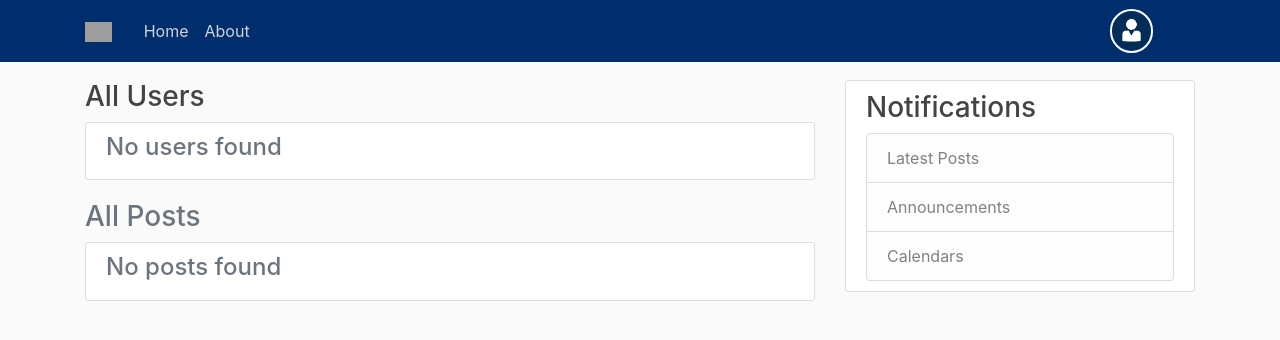
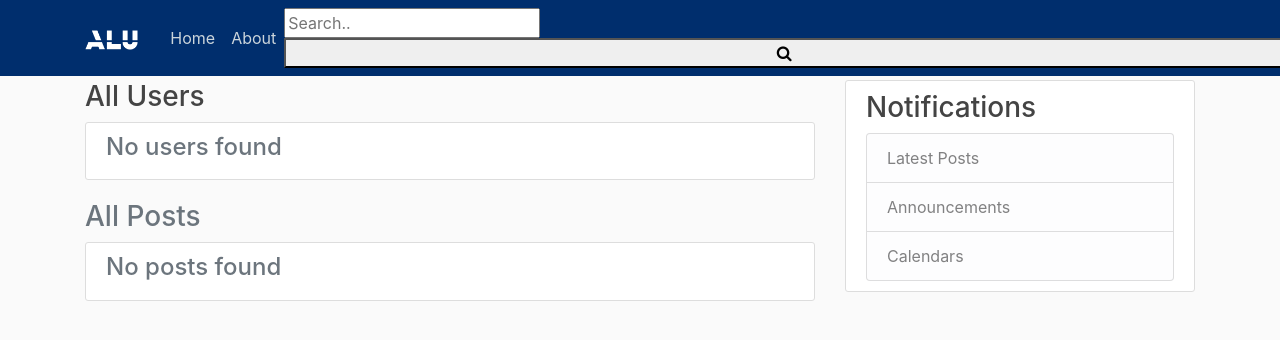
Before and after one commit to ahmedmeshref/ALU_Blog, a Flask app: page /search/1 in a window 1280 px wide. Shown: the top 340 px of the page. Run offline with Flask 2, Linux system fonts and the light colour scheme; the visitor is signed in with stand-in values (Sample User, id 1); data comes from the database, SQL or seed files in the repository; data that the repository does not hold is empty; some libraries are stand-ins or nearby versions; grey boxes are pictures that could not be loaded.

Commit message:
Add search_bar

```diff
--- a/blog/main/routes.py
+++ b/blog/main/routes.py
@@ -21,21 +21,23 @@ def home():
     # get the current page, and put a default value of 1
     current_page = request.args.get('current_page', 1, type=int)
     posts = Post.query.order_by(desc(Post.date)).paginate(page=current_page, per_page=6)
-    if search_form.search.data:
-        return redirect(url_for('main.search', search_text=search_form.search.data))
     return render_template("home.html", posts=posts, now=datetime.now().strftime("%Y-%m-%d %H:%M:%S"),
                            datetime=datetime, current_user=current_user, search_form=search_form)
 
 
 @main.route("/about")
 def about():
-    return render_template("about.html", title='about')
+    search_form = SearchForm()
+    if search_form.search.data:
+        return redirect(url_for('main.search', search_text=search_form.search.data))
+    return render_template("about.html", title='about', search_form=search_form)
 
 
 @main.route('/search/<search_text>', methods=['GET', 'POST'])
 def search(search_text):
+    search_form = SearchForm()
     users = User.query.filter(User.username.ilike(f"%{search_text}%")).all()
     posts = Post.query.filter(Post.title.ilike(f"%{search_text}%")).all()
     return render_template("search_results.html", users=users, posts=posts,
                            now=datetime.now().strftime("%Y-%m-%d %H:%M:%S"),
-                           datetime=datetime, current_user=current_user)
+                           datetime=datetime, current_user=current_user, search_form=search_form)
--- /dev/null
+++ b/blog/static/main_style.css
@@ -0,0 +1,86 @@
+body {
+  background: #fafafa;
+  color: #333333;
+  margin-top: 5rem;
+}
+
+h1, h2, h3, h4, h5, h6 {
+  color: #444444;
+}
+
+.bg-steel {
+  background-color: #ffffff;
+}
+
+.site-header .navbar-nav .nav-link {
+  color: #cbd5db;
+}
+
+.site-header .navbar-nav .nav-link:hover {
+  color: #ffffff;
+}
+
+.site-header .navbar-nav .nav-link.active {
+  font-weight: 500;
+}
+
+.content-section {
+  background: #ffffff;
+  padding: 10px 20px;
+  border: 1px solid #dddddd;
+  border-radius: 3px;
+  margin-bottom: 20px;
+}
+
+.article-title {
+  color: #444444;
+}
+
+a.article-title:hover {
+  color: #428bca;
+  text-decoration: none;
+}
+
+.article-content {
+  white-space: pre-line;
+}
+
+.article-img {
+  height: 65px;
+  width: 65px;
+  margin-right: 16px;
+}
+
+.article-metadata {
+  padding-bottom: 1px;
+  margin-bottom: 4px;
+  border-bottom: 1px solid #e3e3e3
+}
+
+.article-metadata a:hover {
+  color: #333;
+  text-decoration: none;
+}
+
+.article-svg {
+  width: 25px;
+  height: 25px;
+  vertical-align: middle;
+}
+
+.account-img {
+  height: 125px;
+  width: 125px;
+  margin-right: 20px;
+  margin-bottom: 16px;
+}
+
+.account-heading {
+  font-size: 2.5rem;
+}
+
+
+/* style the search form */
+.search_button{
+  width: 1000px;
+}
--- a/blog/static/styles.css
+++ /dev/null
@@ -1,144 +0,0 @@
-body {
-  background: #fafafa;
-  color: #333333;
-  margin-top: 5rem;
-}
-
-h1, h2, h3, h4, h5, h6 {
-  color: #444444;
-}
-
-.bg-steel {
-  background-color: #ffffff;
-}
-
-.site-header .navbar-nav .nav-link {
-  color: #cbd5db;
-}
-
-.site-header .navbar-nav .nav-link:hover {
-  color: #ffffff;
-}
-
-.site-header .navbar-nav .nav-link.active {
-  font-weight: 500;
-}
-
-.content-section {
-  background: #ffffff;
-  padding: 10px 20px;
-  border: 1px solid #dddddd;
-  border-radius: 3px;
-  margin-bottom: 20px;
-}
-
-.article-title {
-  color: #444444;
-}
-
-a.article-title:hover {
-  color: #428bca;
-  text-decoration: none;
-}
-
-.article-content {
-  white-space: pre-line;
-}
-
-.article-img {
-  height: 65px;
-  width: 65px;
-  margin-right: 16px;
-}
-
-.article-metadata {
-  padding-bottom: 1px;
-  margin-bottom: 4px;
-  border-bottom: 1px solid #e3e3e3
-}
-
-.article-metadata a:hover {
-  color: #333;
-  text-decoration: none;
-}
-
-.article-svg {
-  width: 25px;
-  height: 25px;
-  vertical-align: middle;
-}
-
-.account-img {
-  height: 125px;
-  width: 125px;
-  margin-right: 20px;
-  margin-bottom: 16px;
-}
-
-.account-heading {
-  font-size: 2.5rem;
-}
-
-
-
-/* Add a black background color to the top navigation bar */
-.topnav {
-  overflow: hidden;
-  background-color: #e9e9e9;
-}
-
-/* Style the links inside the navigation bar */
-.topnav a {
-  float: left;
-  display: block;
-  color: black;
-  text-align: center;
-  padding: 14px 16px;
-  text-decoration: none;
-  font-size: 17px;
-}
-
-/* Change the color of links on hover */
-.topnav a:hover {
-  background-color: #ddd;
-  color: black;
-}
-
-/* Style the "active" element to highlight the current page */
-.topnav a.active {
-  background-color: #2196F3;
-  color: white;
-}
-
-/* Style the search box inside the navigation bar */
-.topnav input[type=text] {
-  float: right;
-  padding: 6px;
-  border: none;
-  margin-top: 8px;
-  margin-right: 16px;
-  font-size: 17px;
-}
-
-/* When the screen is less than 600px wide, stack the links and the search field vertically instead of horizontally */
-@media screen and (max-width: 600px) {
-  .topnav a, .topnav input[type=text] {
-    float: none;
-    display: block;
-    text-align: left;
-    width: 100%;
-    margin: 0;
-    padding: 14px;
-  }
-  .topnav input[type=text] {
-    border: 1px solid #ccc;
-  }
-}
-
-
-#search_bar {
-     width: 100px;
-     height: 0;
-     max-width: 50px;
-    max-height: 10px;
-}
--- a/blog/templates/base.html
+++ b/blog/templates/base.html
@@ -5,8 +5,9 @@
     <meta name="viewport" content="width=device-width, initial-scale=1, shrink-to-fit=no">
     <link rel="stylesheet" href="https://stackpath.bootstrapcdn.com/bootstrap/4.3.1/css/bootstrap.min.css"
           integrity="sha384-ggOyR0iXCbMQv3Xipma34MD+dH/1fQ784/j6cY/iJTQUOhcWr7x9JvoRxT2MZw1T" crossorigin="anonymous">
-    <link rel="stylesheet" href="{{ url_for('static', filename='styles.css') }}">
+    <link rel="stylesheet" href="{{ url_for('static', filename='main_style.css') }}">
     <link rel="icon" sizes="64x64" href="{{ url_for('static', filename='icon/favicon_.ico') }}">
+    <link rel="stylesheet" href="https://cdnjs.cloudflare.com/ajax/libs/font-awesome/4.7.0/css/font-awesome.min.css">
     {% if title %}
         <title>{{ title }}</title>
     {% else %}
@@ -31,13 +32,10 @@
             </div>
             <!-- Navbar Right Side -->
             {% if search_form %}
-                <div class="navbar-nav mr-3" >
-                  <form action="" method="POST"
-                        style="display:flex;">
-                      {{ search_form.search(maxlength=50, class="form-control form-control-lg")}}
-                      {{ search_form.submit(class="btn btn-outline-light") }}
-                  </form>
-                </div>
+                <form class="search_bar" action="">
+                  <input type="text" placeholder="Search.." name="search">
+                  <button type="submit" class="search_button"><i class="fa fa-search"></i></button>
+                </form>
             {% endif %}
             <div class="navbar-nav">
               {% if current_user.is_authenticated %}
--- a/run.py
+++ b/run.py
@@ -9,7 +9,6 @@ if __name__ == "__main__":
 """
 TODO:
 1- Search bar doesn't appear everywhere
-2- Logo
 3- Admin side to delete both users and all posts
 
 
```
Also changed, not shown: blog/static/alu_logo.png (added), blog/static/profile_pics/82c2b6d83dd7317a.jpg (added).
